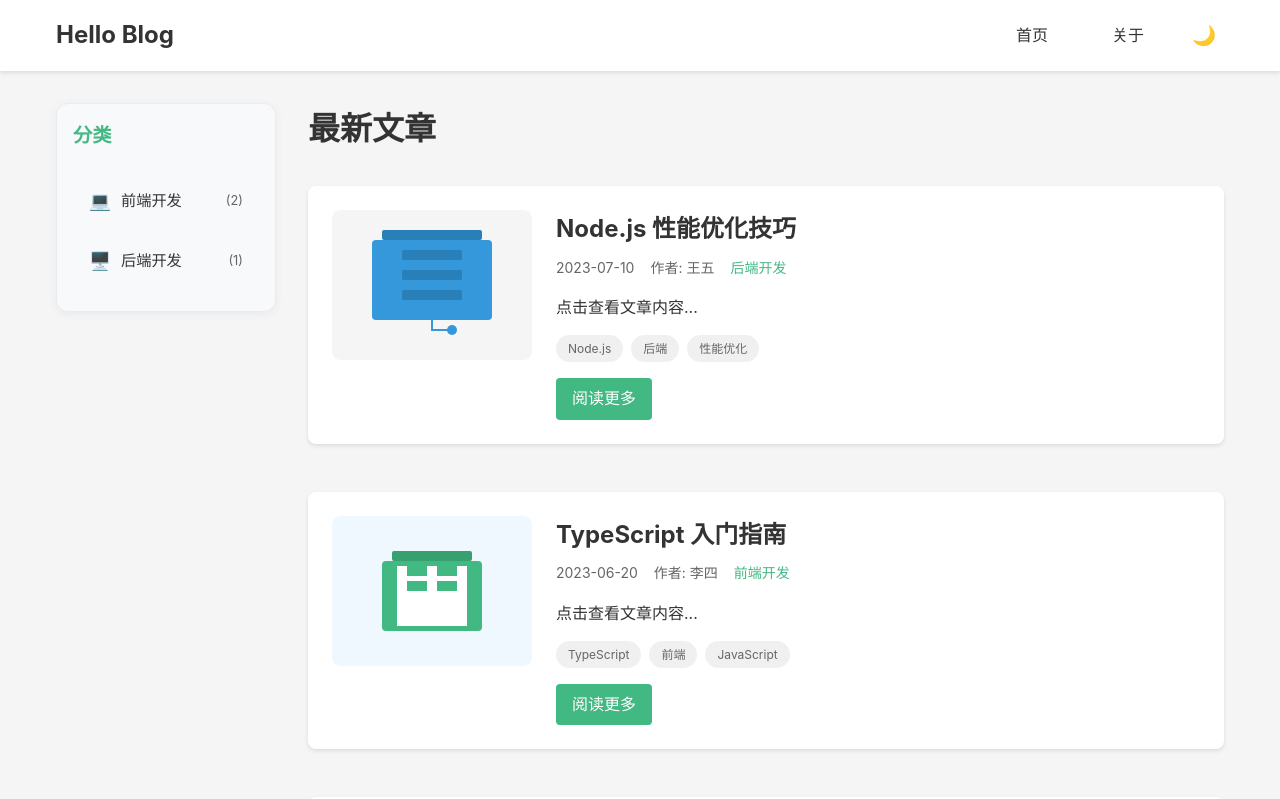
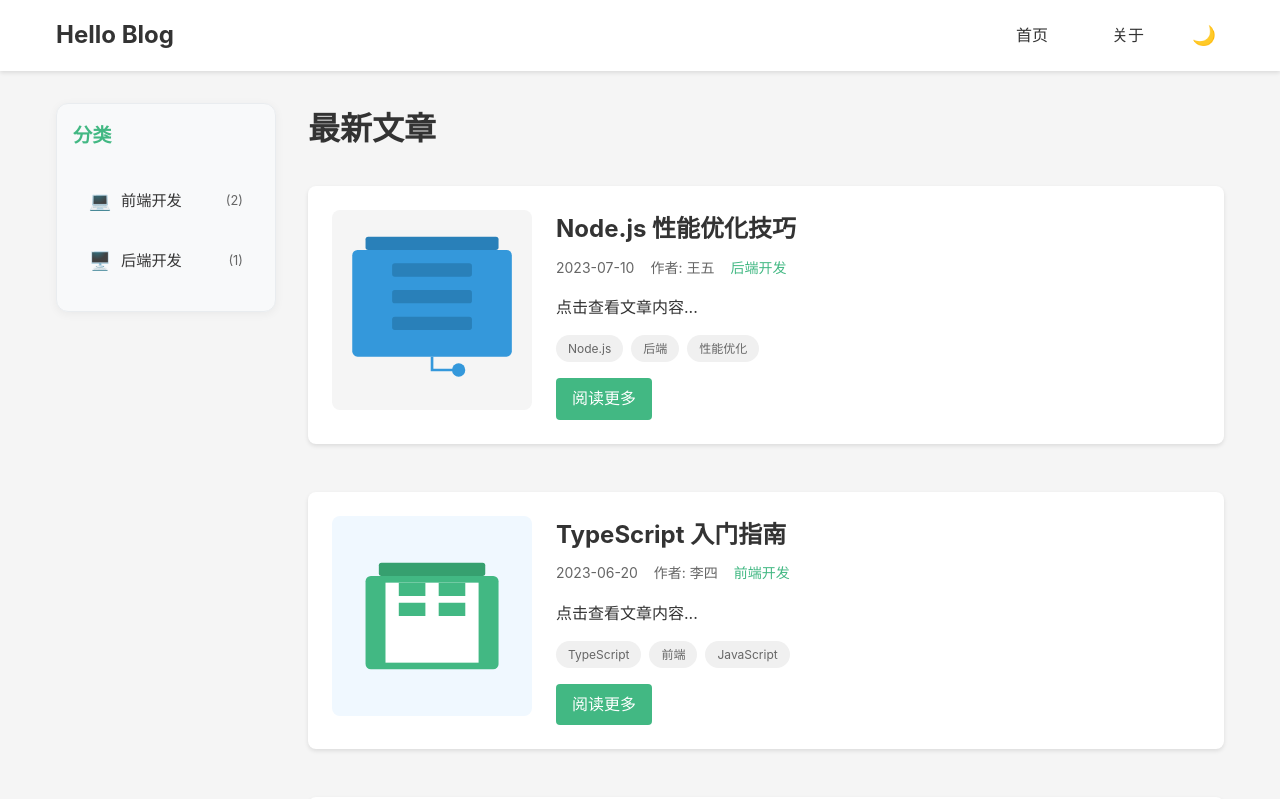
Before and after one commit to dkbnull/hello-blog, a Vue app: page / in a window 1280 px wide. Shown: the top 799 px of the page. Built offline with nearby package versions, Linux system fonts and the light colour scheme.

Commit message:
opt: 调整文章图片高度

```diff
--- a/src/components/PostCard.vue
+++ b/src/components/PostCard.vue
@@ -65,7 +65,7 @@ const excerpt = computed(() => {
 .post-image {
   flex-shrink: 0;
   width: 200px;
-  height: 150px;
+  height: 200px;
   border-radius: 8px;
   overflow: hidden;
 }
```
